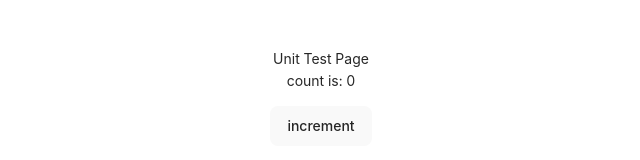
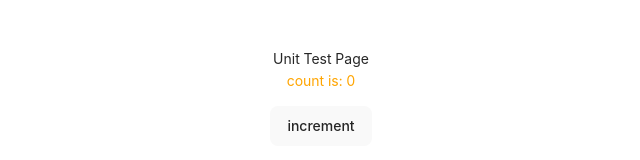
Before and after one commit to Holmesen/frontend-template, a Vue app: page /#/test in a window 1280 px wide. Shown: the part 303-463 px from the top of the page, without its empty margins (319-959 px from the left). Built offline with nearby package versions, Linux system fonts and the light colour scheme.

Commit message:
test: 修改测试页

```diff
--- /dev/null
+++ b/src/style/variables.css
@@ -0,0 +1 @@
+/* 全局变量 */
--- a/src/style/variables.less
+++ b/src/style/variables.less
@@ -1,2 +1,3 @@
 /* 全局变量 */
 @color-red: red;
+@color-orange: orange;
--- a/src/views/test/test.vue
+++ b/src/views/test/test.vue
@@ -15,3 +15,9 @@ const increment = () => {
   count.value++
 }
 </script>
+
+<style scoped lang="less">
+p {
+  color: @color-orange;
+}
+</style>
```
Also changed, not shown: src/router/modules/base.ts (+4 -4 lines), .eslintrc.cjs.
